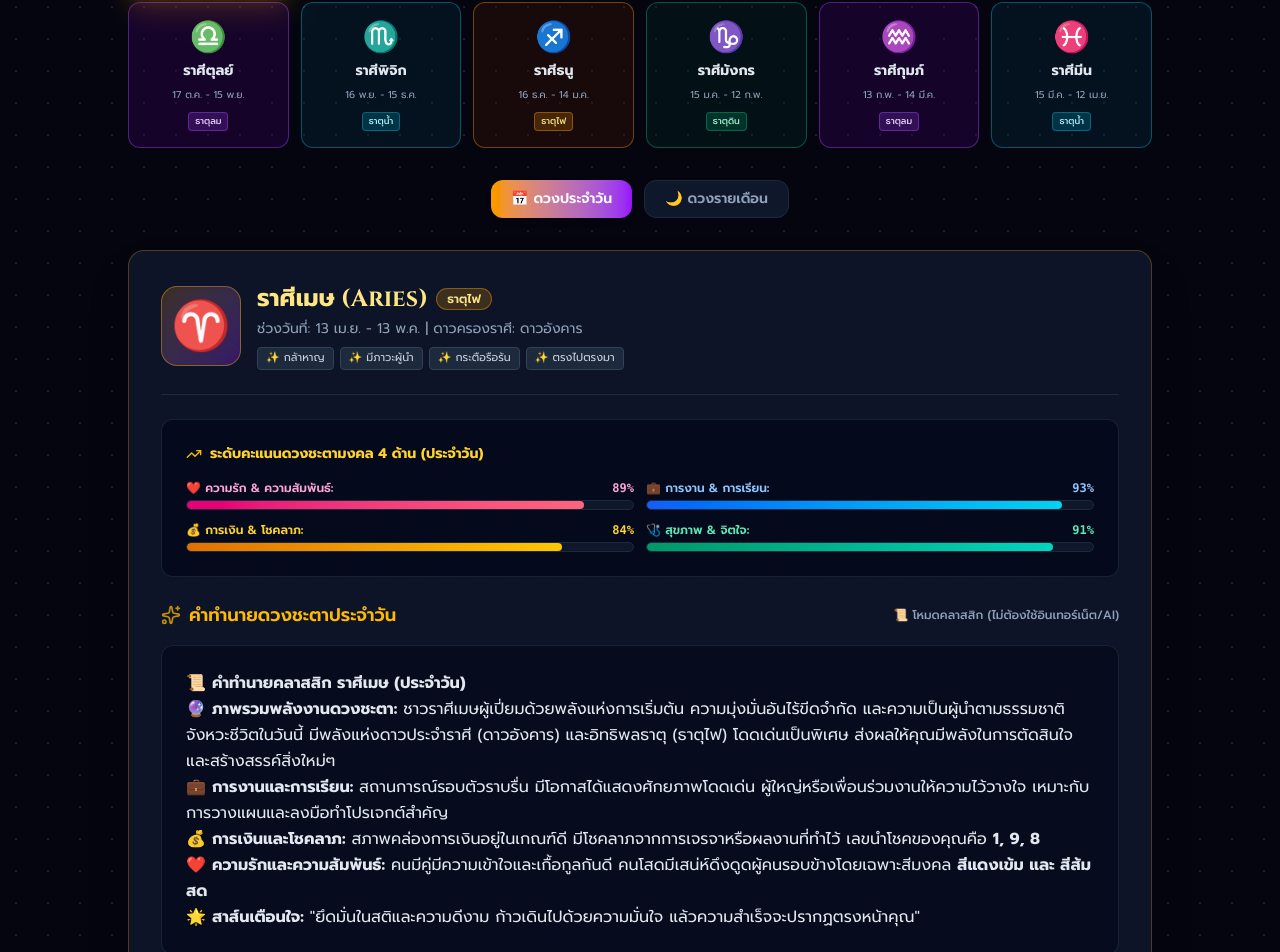
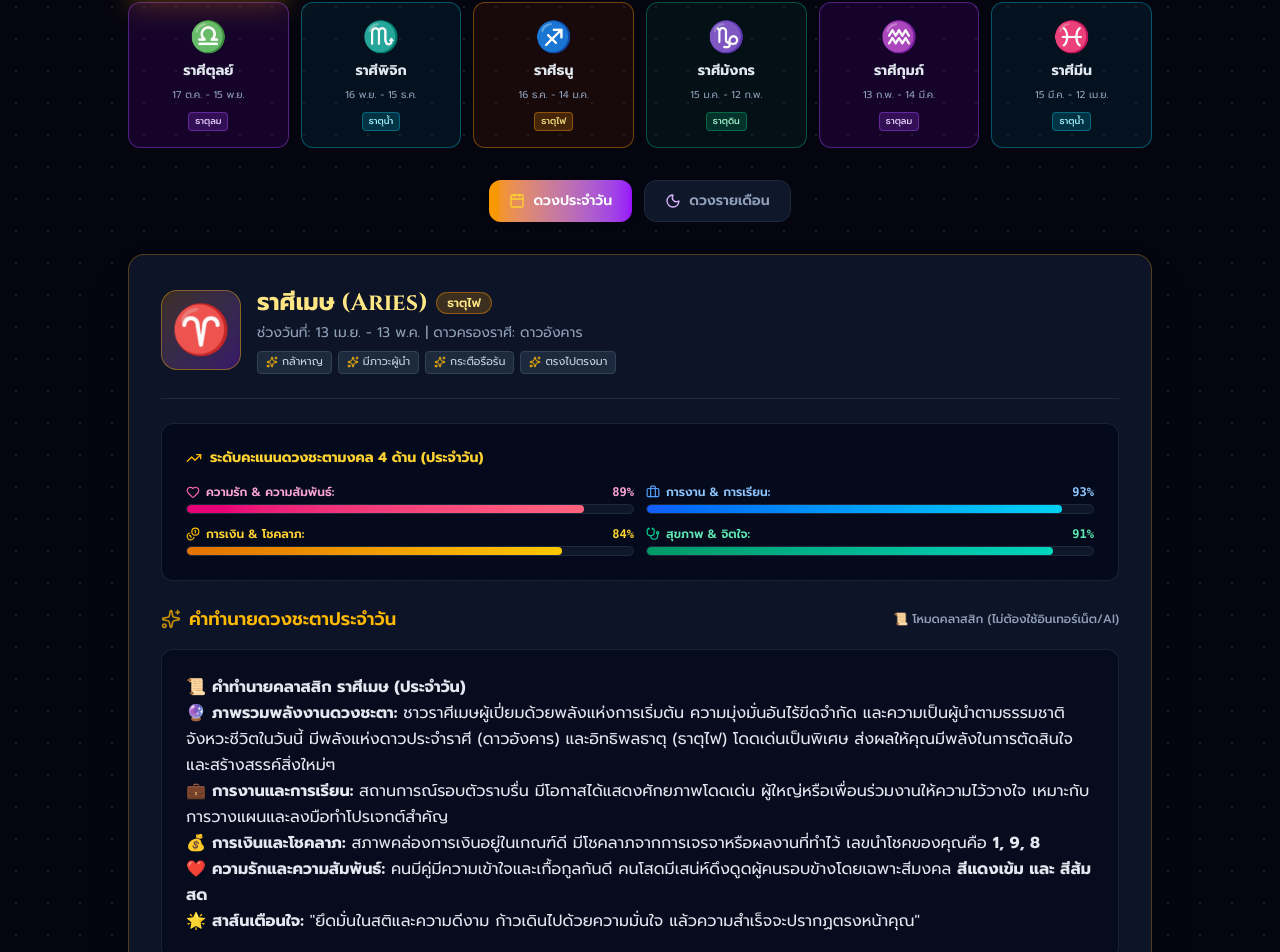
Before and after one commit to pondz1/MysticTarot, a React (Vite) app: page /horoscope in a window 1280 px wide. Shown: the part 553-1505 px from the top of the page. Built offline with nearby package versions, Linux system fonts and the light colour scheme.

Commit message:
feat(ui): replace text emojis with Lucide SVG icons and add Zodiac artwork badge asset

```diff
--- a/src/features/horoscope/pages/HoroscopePage.tsx
+++ b/src/features/horoscope/pages/HoroscopePage.tsx
@@ -14,8 +14,15 @@ import {
   Star,
   BookOpen,
   Calendar,
+  Moon,
   Search,
   TrendingUp,
+  Heart,
+  Briefcase,
+  Coins,
+  Stethoscope,
+  Hash,
+  Palette,
 } from 'lucide-react';
 import type { ApiSettings } from '../../tarot/types/tarot';
 import { analyzeZodiacHoroscope } from '../../../services/aiService';
@@ -252,26 +259,28 @@ export const HoroscopePage: React.FC<HoroscopePageProps> = ({ apiSettings }) =>
             setTimeframe('daily');
             handleFetchHoroscope(selectedSign, 'daily', useAi);
           }}
-          className={`px-5 py-2 rounded-xl text-sm font-semibold transition-all cursor-pointer ${
+          className={`flex items-center gap-2 px-5 py-2.5 rounded-xl text-sm font-semibold transition-all cursor-pointer ${
             timeframe === 'daily'
               ? 'bg-gradient-to-r from-amber-500 to-purple-600 text-white shadow-md'
               : 'bg-slate-900 border border-slate-800 text-slate-400 hover:text-white'
           }`}
         >
-          📅 ดวงประจำวัน
+          <Calendar className="w-4 h-4 text-amber-300" />
+          <span>ดวงประจำวัน</span>
         </button>
         <button
           onClick={() => {
             setTimeframe('monthly');
             handleFetchHoroscope(selectedSign, 'monthly', useAi);
           }}
-          className={`px-5 py-2 rounded-xl text-sm font-semibold transition-all cursor-pointer ${
+          className={`flex items-center gap-2 px-5 py-2.5 rounded-xl text-sm font-semibold transition-all cursor-pointer ${
             timeframe === 'monthly'
               ? 'bg-gradient-to-r from-amber-500 to-purple-600 text-white shadow-md'
               : 'bg-slate-900 border border-slate-800 text-slate-400 hover:text-white'
           }`}
         >
-          🌙 ดวงรายเดือน
+          <Moon className="w-4 h-4 text-purple-300" />
+          <span>ดวงรายเดือน</span>
         </button>
       </div>
 
@@ -294,8 +303,9 @@ export const HoroscopePage: React.FC<HoroscopePageProps> = ({ apiSettings }) =>
             <p className="text-xs sm:text-sm text-slate-400">ช่วงวันที่: {selectedSign.dateRange} | ดาวครองราศี: {selectedSign.rulingPlanet}</p>
             <div className="flex flex-wrap justify-center sm:justify-start gap-1.5 pt-1">
               {selectedSign.traits.map((trait, idx) => (
-                <span key={idx} className="text-[11px] px-2 py-0.5 rounded bg-slate-800 text-slate-300 border border-slate-700">
-                  ✨ {trait}
+                <span key={idx} className="text-[11px] px-2 py-0.5 rounded bg-slate-800 text-slate-300 border border-slate-700 flex items-center gap-1">
+                  <Sparkles className="w-3 h-3 text-amber-400 shrink-0" />
+                  <span>{trait}</span>
                 </span>
               ))}
             </div>
@@ -313,7 +323,10 @@ export const HoroscopePage: React.FC<HoroscopePageProps> = ({ apiSettings }) =>
             {/* Love */}
             <div className="space-y-1">
               <div className="flex items-center justify-between text-xs font-semibold">
-                <span className="text-pink-300 flex items-center gap-1">❤️ ความรัก & ความสัมพันธ์:</span>
+                <span className="text-pink-300 flex items-center gap-1.5">
+                  <Heart className="w-3.5 h-3.5 text-pink-400 shrink-0" />
+                  <span>ความรัก & ความสัมพันธ์:</span>
+                </span>
                 <span className="text-pink-300 font-mono">{aspectScores.love}%</span>
               </div>
               <div className="w-full bg-slate-900 h-2.5 rounded-full overflow-hidden border border-slate-800">
@@ -324,7 +337,10 @@ export const HoroscopePage: React.FC<HoroscopePageProps> = ({ apiSettings }) =>
             {/* Work */}
             <div className="space-y-1">
               <div className="flex items-center justify-between text-xs font-semibold">
-                <span className="text-blue-300 flex items-center gap-1">💼 การงาน & การเรียน:</span>
+                <span className="text-blue-300 flex items-center gap-1.5">
+                  <Briefcase className="w-3.5 h-3.5 text-blue-400 shrink-0" />
+                  <span>การงาน & การเรียน:</span>
+                </span>
                 <span className="text-blue-300 font-mono">{aspectScores.work}%</span>
               </div>
               <div className="w-full bg-slate-900 h-2.5 rounded-full overflow-hidden border border-slate-800">
@@ -335,7 +351,10 @@ export const HoroscopePage: React.FC<HoroscopePageProps> = ({ apiSettings }) =>
             {/* Finance */}
             <div className="space-y-1">
               <div className="flex items-center justify-between text-xs font-semibold">
-                <span className="text-amber-300 flex items-center gap-1">💰 การเงิน & โชคลาภ:</span>
+                <span className="text-amber-300 flex items-center gap-1.5">
+                  <Coins className="w-3.5 h-3.5 text-amber-400 shrink-0" />
+                  <span>การเงิน & โชคลาภ:</span>
+                </span>
                 <span className="text-amber-300 font-mono">{aspectScores.finance}%</span>
               </div>
               <div className="w-full bg-slate-900 h-2.5 rounded-full overflow-hidden border border-slate-800">
@@ -346,7 +365,10 @@ export const HoroscopePage: React.FC<HoroscopePageProps> = ({ apiSettings }) =>
             {/* Health */}
             <div className="space-y-1">
               <div className="flex items-center justify-between text-xs font-semibold">
-                <span className="text-emerald-300 flex items-center gap-1">🩺 สุขภาพ & จิตใจ:</span>
+                <span className="text-emerald-300 flex items-center gap-1.5">
+                  <Stethoscope className="w-3.5 h-3.5 text-emerald-400 shrink-0" />
+                  <span>สุขภาพ & จิตใจ:</span>
+                </span>
                 <span className="text-emerald-300 font-mono">{aspectScores.health}%</span>
               </div>
               <div className="w-full bg-slate-900 h-2.5 rounded-full overflow-hidden border border-slate-800">
@@ -386,11 +408,17 @@ export const HoroscopePage: React.FC<HoroscopePageProps> = ({ apiSettings }) =>
           {/* Lucky Info Footer */}
           <div className="grid grid-cols-1 sm:grid-cols-2 gap-4 pt-4">
             <div className="p-3.5 rounded-xl bg-slate-800/50 border border-slate-700/60 flex items-center justify-between">
-              <span className="text-xs text-slate-400 font-medium">🔢 เลขนำโชคประจำราศี:</span>
+              <span className="text-xs text-slate-400 font-medium flex items-center gap-1.5">
+                <Hash className="w-3.5 h-3.5 text-amber-400 shrink-0" />
+                <span>เลขนำโชคประจำราศี:</span>
+              </span>
               <span className="text-sm font-bold text-amber-300">{selectedSign.luckyNumber.join(', ')}</span>
             </div>
             <div className="p-3.5 rounded-xl bg-slate-800/50 border border-slate-700/60 flex items-center justify-between">
-              <span className="text-xs text-slate-400 font-medium">🎨 สีมงคลเสริมโชค:</span>
+              <span className="text-xs text-slate-400 font-medium flex items-center gap-1.5">
+                <Palette className="w-3.5 h-3.5 text-amber-400 shrink-0" />
+                <span>สีมงคลเสริมโชค:</span>
+              </span>
               <span className="text-sm font-bold text-amber-300">{selectedSign.luckyColor.join(' / ')}</span>
             </div>
           </div>
```
